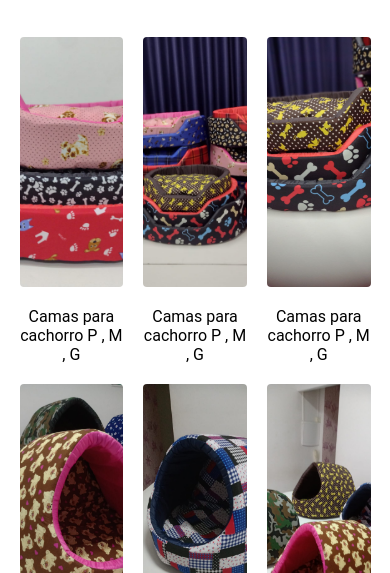
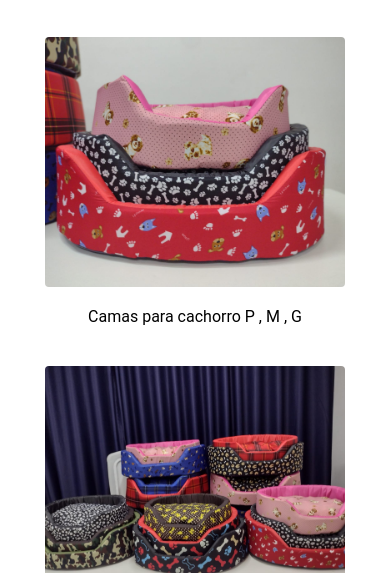
Before and after one commit to DevTinel/petcamelo, a plain HTML site: page index.html in a window 390 px wide. Shown: the part 527-1100 px from the top of the page. Drawn offline with Linux system fonts and the light colour scheme.

Commit message:
responsivo

```diff
--- a/styles.css
+++ b/styles.css
@@ -78,3 +78,11 @@ h2{
 .bold{
   font-weight: bold;
 }
+
+@media(max-width:765px){
+  .imgCamas{
+    flex-direction: column;
+    justify-content: center;
+    align-items: center;
+  }
+}
```
